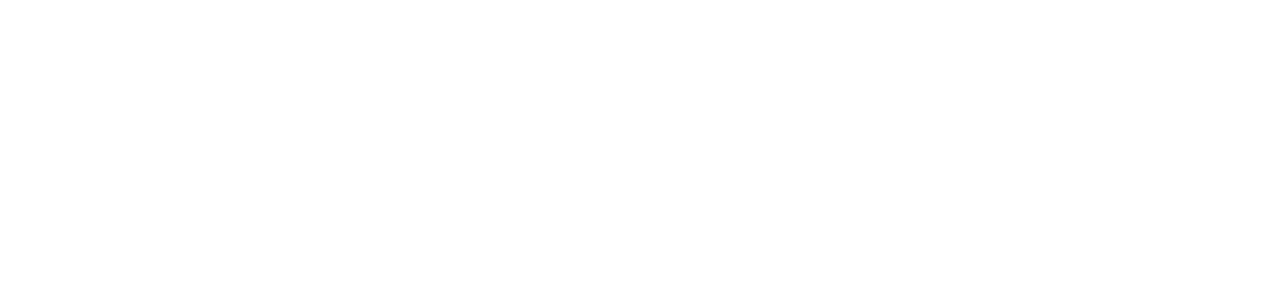
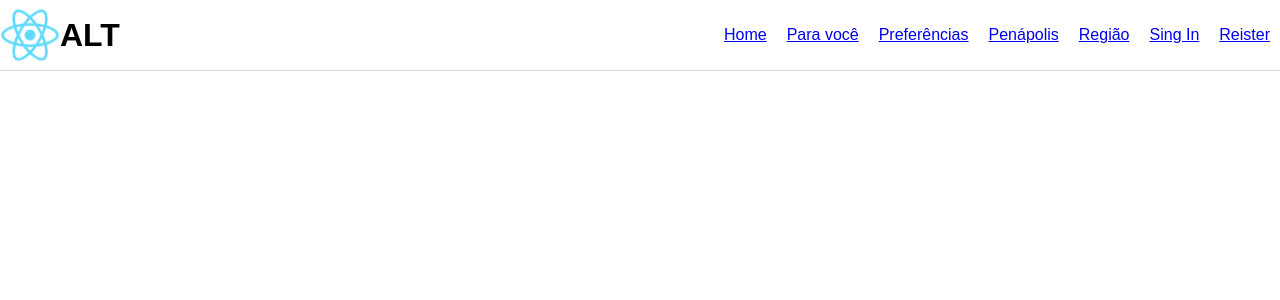
Before and after one commit to aeelmesq/TCC, a React (Create React App) app in the folder project/: page / in a window 1280 px wide. Shown: the top 300 px of the page. Built offline with nearby package versions, Linux system fonts and the light colour scheme.

Commit message:
Header v1
Header v1

```diff
--- a/project/src/App.js
+++ b/project/src/App.js
@@ -1,8 +1,12 @@
-import logo from "./logo.svg";
 import "./App.css";
+import Header from "./components/Header.js";
 
 function App() {
-  return <></>;
+  return (
+    <>
+      <Header />
+    </>
+  );
 }
 
 export default App;
--- /dev/null
+++ b/project/src/StyleComponenst/Header.css
@@ -0,0 +1,26 @@
+header {
+    width: 100%;
+    height: 70px;
+    display: flex;
+    border-bottom: 1px solid #d9d9d9;
+    align-items: center;
+}
+#left {
+    width: 40%;
+    display: flex;
+    float: left;
+    align-items: center;
+}
+#right {
+    width: 60%;
+    display: flex;
+    float: right;
+    justify-content: right;
+}
+#right ul{
+    display: flex;
+}
+#right ul li {
+    margin: 0 10px;
+    list-style: none;
+}
--- /dev/null
+++ b/project/src/components/DbButton.js
@@ -0,0 +1,14 @@
+function DbButton({ link1, output1, link2, output2 }) {
+  return (
+    <ul className="DbBtn">
+      <li>
+        <a href={link1}>{output1}</a>
+      </li>
+      <li>
+        <a href={link2}>{output2}</a>
+      </li>
+    </ul>
+  );
+}
+
+export default DbButton;
--- a/project/src/components/Header.js
+++ b/project/src/components/Header.js
@@ -1,12 +1,31 @@
+import "../StyleComponenst/Header.css";
+import DbButton from "./DbButton.js";
+import MenuItem from "./Menu.js";
+
 function Header() {
   return (
-    <headder>
+    <header>
       <div id="left">
-        {
-          //logo
-        }
+        <img src="logo512.png" alt="Logo" width="60px" />
         <h1>ALT</h1>
       </div>
-    </headder>
+      <div id="right">
+        <ul className="menu">
+          <MenuItem link={"?menu=home"} output={"Home"} />
+          <MenuItem link={"?menu=ParaVoce"} output={"Para você"} />
+          <MenuItem link={"?menu=Preferencias"} output={"Preferências"} />
+          <MenuItem link={"?menu=Penapolis"} output={"Penápolis"} />
+          <MenuItem link={"?menu=Regiao"} output={"Região"} />
+        </ul>
+        <DbButton
+          link1={"SingIn"}
+          output1={"Sing In"}
+          link2={"Register"}
+          output2={"Reister"}
+        />
+      </div>
+    </header>
   );
 }
+
+export default Header;
--- /dev/null
+++ b/project/src/components/Menu.js
@@ -0,0 +1,9 @@
+function MenuItem({ link, output }) {
+  return (
+    <li ClassName="MenuItem">
+      <a href={link}>{output}</a>
+    </li>
+  );
+}
+
+export default MenuItem;
--- a/project/src/index.css
+++ b/project/src/index.css
@@ -1,13 +1,7 @@
+* {
+  margin: 0;
+  padding: 0;
+}
 body {
-  margin: 0;
-  font-family: -apple-system, BlinkMacSystemFont, 'Segoe UI', 'Roboto', 'Oxygen',
-    'Ubuntu', 'Cantarell', 'Fira Sans', 'Droid Sans', 'Helvetica Neue',
-    sans-serif;
-  -webkit-font-smoothing: antialiased;
-  -moz-osx-font-smoothing: grayscale;
+  font: normal 12pt Arial;
 }
-
-code {
-  font-family: source-code-pro, Menlo, Monaco, Consolas, 'Courier New',
-    monospace;
-}
```
